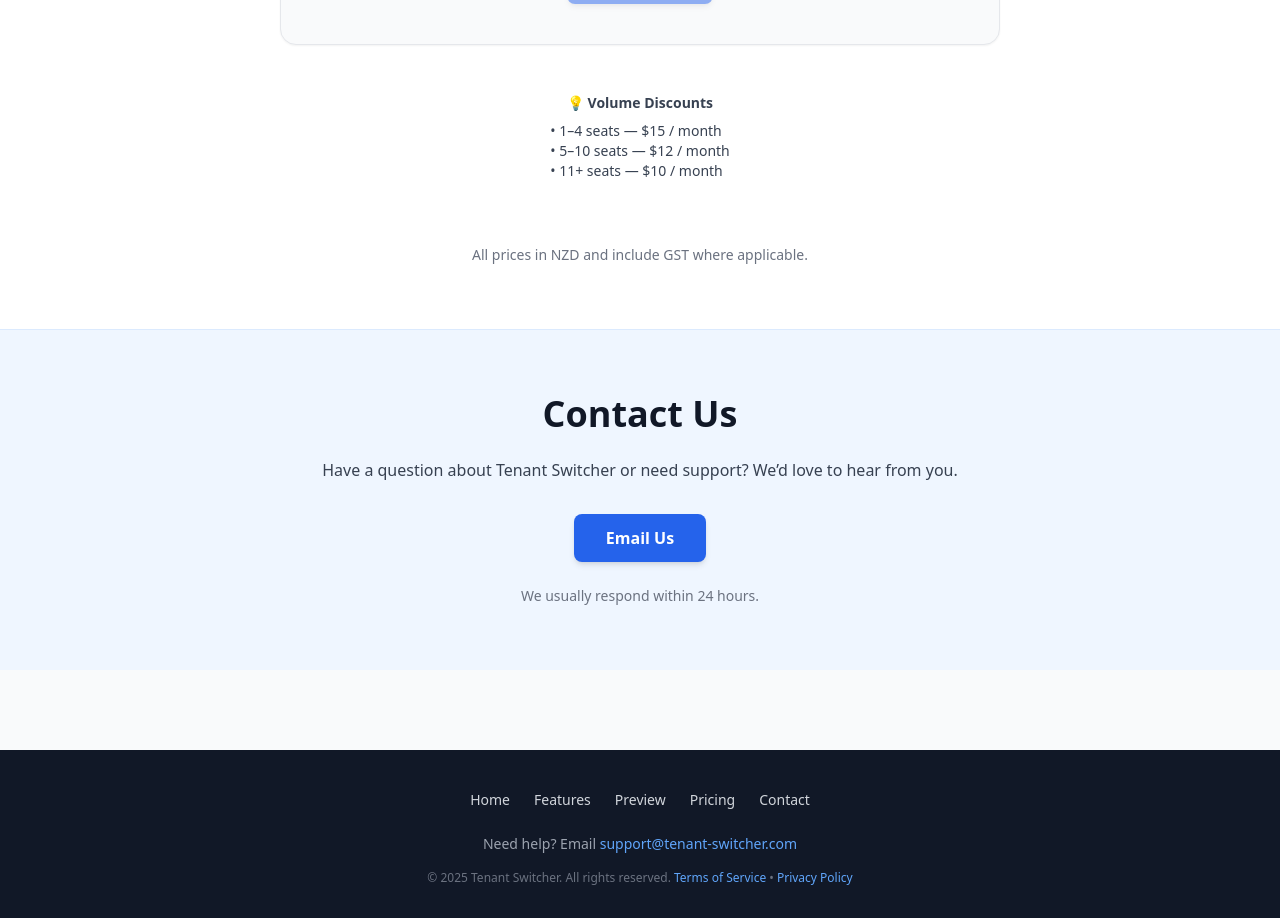
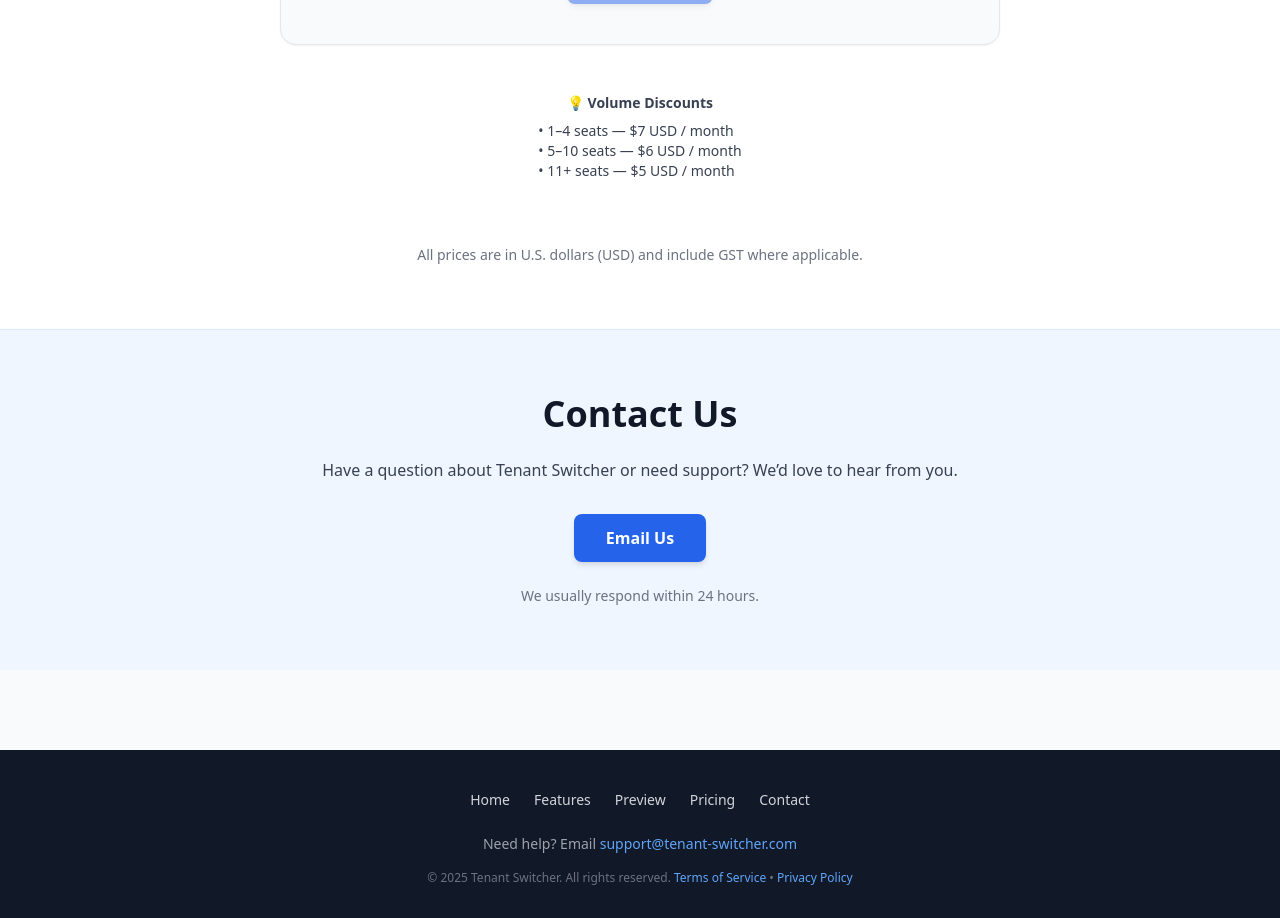
Before and after one commit to gregastwood/tenant-switcher-site, a React (Vite) app: page / in a window 1280 px wide. Shown: the part 2680-3598 px from the top of the page. Built offline with nearby package versions, Linux system fonts and the light colour scheme.

Commit message:
Initial Tenant Switcher Site

```diff
--- a/src/components/Hero.jsx
+++ b/src/components/Hero.jsx
@@ -30,7 +30,7 @@
       await fetch("https://tenant-licensing-api.onrender.com/api/download", {
         method: "POST",
         headers: { "Content-Type": "application/json" },
-        body: JSON.stringify({ fileName: "Tenant Switcher_1.0.0_x64_en-US.msi" }),
+        body: JSON.stringify({ fileName: "Tenant Switcher.msi" }),
       });
     } catch (err) {
       // 🧹 SANITIZE: don’t print network details in user browsers
@@ -38,7 +38,7 @@
     }
 
     // ✅ Redirect to actual file after logging
-    window.location.href = "/downloads/Tenant Switcher_1.0.0_x64_en-US.msi";
+    window.location.href = "/downloads/Tenant Switcher.msi";
   };
 
   return (
--- a/src/components/Pricing.jsx
+++ b/src/components/Pricing.jsx
@@ -93,14 +93,14 @@
         <div className="mt-12 text-gray-700 text-sm">
           <p className="font-semibold mb-2">💡 Volume Discounts</p>
           <ul className="inline-block text-left">
-            <li>• 1–4 seats — $15 / month</li>
-            <li>• 5–10 seats — $12 / month</li>
-            <li>• 11+ seats — $10 / month</li>
+            <li>• 1–4 seats — $7 USD / month</li>
+            <li>• 5–10 seats — $6 USD / month</li>
+            <li>• 11+ seats — $5 USD / month</li>
           </ul>
         </div>
 
         <p className="mt-16 text-gray-500 text-sm">
-          All prices in NZD and include GST where applicable.
+          All prices are in U.S. dollars (USD) and include GST where applicable.
         </p>
       </div>
     </section>
```
